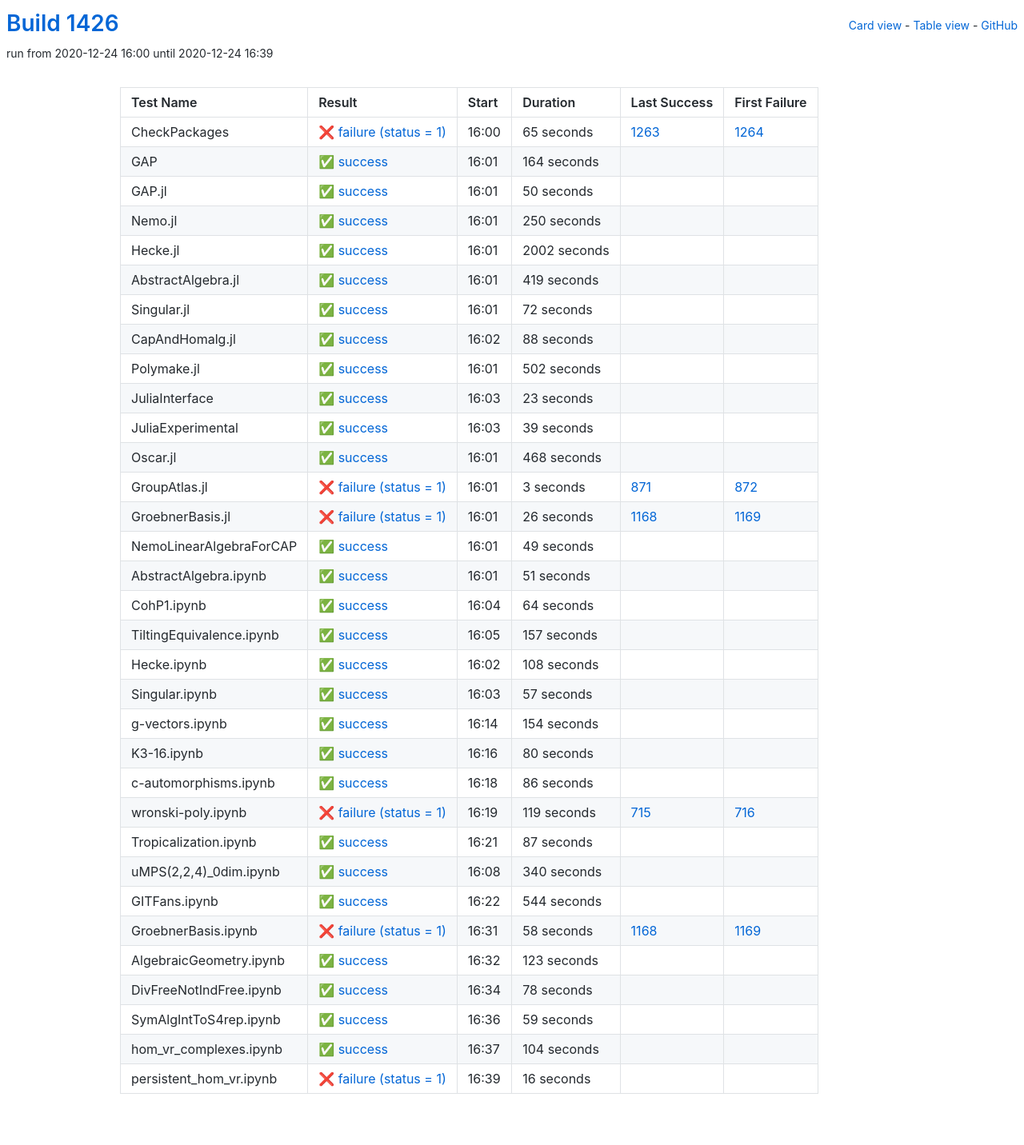
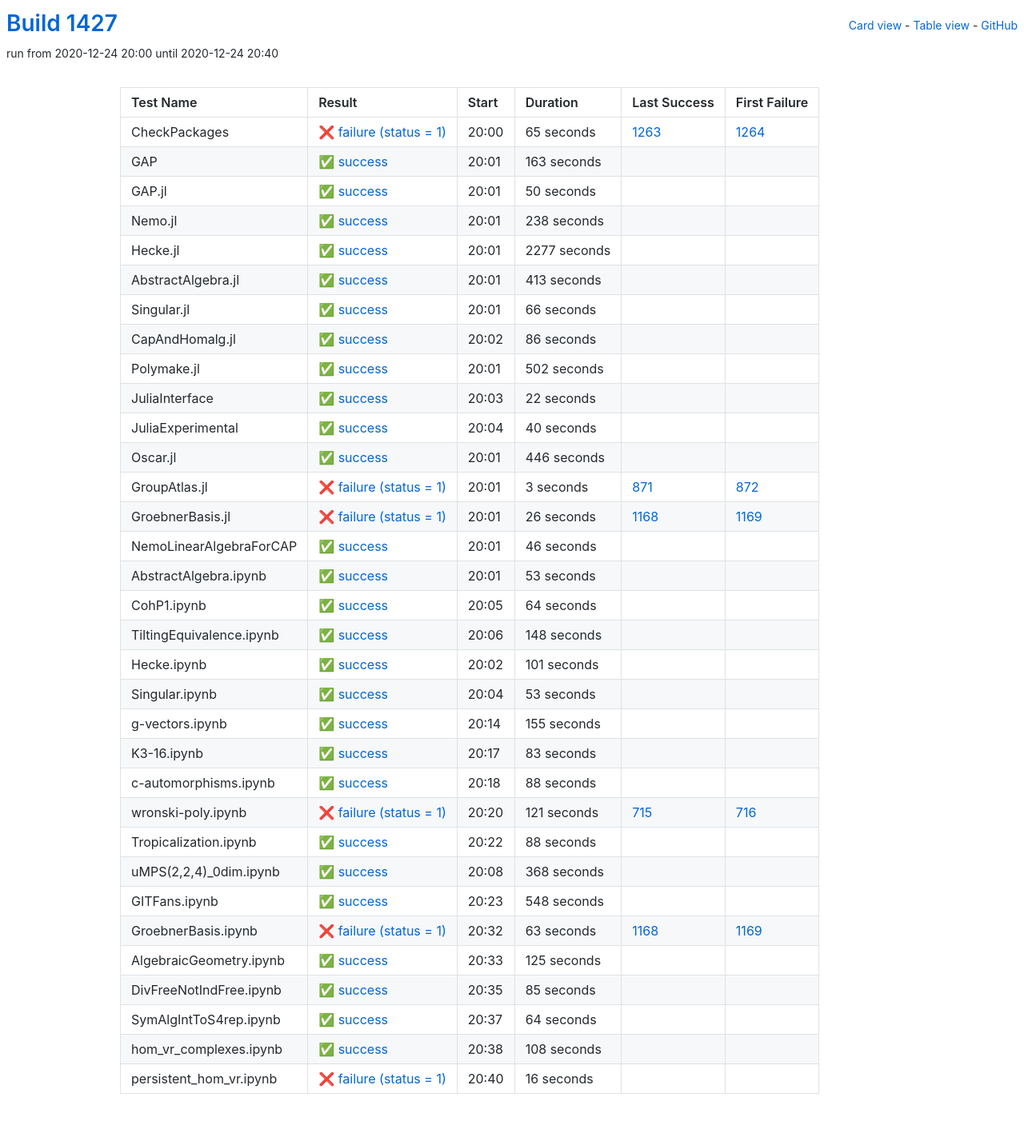
Before and after one commit to oscar-system/oscar-ci-status-stable, a Jekyll site: the page built from table.html, in a window 1280 px wide. Shown: the whole page at 80% size. Built offline with Jekyll 4.4.1, drawn with Linux system fonts in a browser that asks for light colours.

Commit message:
Build #1427

```diff
--- a/_data/ci.yml
+++ b/_data/ci.yml
@@ -1,6 +1,6 @@
 ---
-build: 1426
-build_url: https://oscarci.mathematik.uni-kl.de/job/oscar-stable/1426/
+build: 1427
+build_url: https://oscarci.mathematik.uni-kl.de/job/oscar-stable/1427/
 job: oscar-stable
 organization: oscar-system
 repo: oscar-ci-status-stable
@@ -8,8 +8,8 @@ repourl: https://github.com/oscar-system/oscar-ci-status-stable
 tests:
 - name: CheckPackages
   id: checkpackages
-  log: https://oscarci.mathematik.uni-kl.de/job/oscar-stable/1426/artifact/logs/build-1426/CheckPackages.log
-  start: 2020-12-24 16:00
+  log: https://oscarci.mathematik.uni-kl.de/job/oscar-stable/1427/artifact/logs/build-1427/CheckPackages.log
+  start: 2020-12-24 20:00
   success: false
   exitcode: 1
   status: failure
@@ -20,20 +20,20 @@ tests:
   first_failure_url: https://oscarci.mathematik.uni-kl.de/job/oscar-stable/1264/
 - name: GAP
   id: gap
-  log: https://oscarci.mathematik.uni-kl.de/job/oscar-stable/1426/artifact/logs/build-1426/GAP.log
-  start: 2020-12-24 16:01
+  log: https://oscarci.mathematik.uni-kl.de/job/oscar-stable/1427/artifact/logs/build-1427/GAP.log
+  start: 2020-12-24 20:01
   success: true
   exitcode: 0
   status: success
-  duration: 164
+  duration: 163
   last_success: false
   last_success_url:
   first_failure: false
   first_failure_url:
 - name: GAP.jl
   id: gap-jl
-  log: https://oscarci.mathematik.uni-kl.de/job/oscar-stable/1426/artifact/logs/build-1426/GAP.jl.log
-  start: 2020-12-24 16:01
+  log: https://oscarci.mathematik.uni-kl.de/job/oscar-stable/1427/artifact/logs/build-1427/GAP.jl.log
+  start: 2020-12-24 20:01
   success: true
   exitcode: 0
   status: success
@@ -44,68 +44,68 @@ tests:
   first_failure_url:
 - name: Nemo.jl
   id: nemo-jl
-  log: https://oscarci.mathematik.uni-kl.de/job/oscar-stable/1426/artifact/logs/build-1426/Nemo.jl.log
-  start: 2020-12-24 16:01
+  log: https://oscarci.mathematik.uni-kl.de/job/oscar-stable/1427/artifact/logs/build-1427/Nemo.jl.log
+  start: 2020-12-24 20:01
   success: true
   exitcode: 0
   status: success
-  duration: 250
+  duration: 238
   last_success: false
   last_success_url:
   first_failure: false
   first_failure_url:
 - name: Hecke.jl
   id: hecke-jl
-  log: https://oscarci.mathematik.uni-kl.de/job/oscar-stable/1426/artifact/logs/build-1426/Hecke.jl.log
-  start: 2020-12-24 16:01
+  log: https://oscarci.mathematik.uni-kl.de/job/oscar-stable/1427/artifact/logs/build-1427/Hecke.jl.log
+  start: 2020-12-24 20:01
   success: true
   exitcode: 0
   status: success
-  duration: 2002
+  duration: 2277
   last_success: false
   last_success_url:
   first_failure: false
   first_failure_url:
 - name: AbstractAlgebra.jl
   id: abstractalgebra-jl
-  log: https://oscarci.mathematik.uni-kl.de/job/oscar-stable/1426/artifact/logs/build-1426/AbstractAlgebra.jl.log
-  start: 2020-12-24 16:01
+  log: https://oscarci.mathematik.uni-kl.de/job/oscar-stable/1427/artifact/logs/build-1427/AbstractAlgebra.jl.log
+  start: 2020-12-24 20:01
   success: true
   exitcode: 0
   status: success
-  duration: 419
+  duration: 413
   last_success: false
   last_success_url:
   first_failure: false
   first_failure_url:
 - name: Singular.jl
   id: singular-jl
-  log: https://oscarci.mathematik.uni-kl.de/job/oscar-stable/1426/artifact/logs/build-1426/Singular.jl.log
-  start: 2020-12-24 16:01
+  log: https://oscarci.mathematik.uni-kl.de/job/oscar-stable/1427/artifact/logs/build-1427/Singular.jl.log
+  start: 2020-12-24 20:01
   success: true
   exitcode: 0
   status: success
-  duration: 72
+  duration: 66
   last_success: false
   last_success_url:
   first_failure: false
   first_failure_url:
 - name: CapAndHomalg.jl
   id: capandhomalg-jl
-  log: https://oscarci.mathematik.uni-kl.de/job/oscar-stable/1426/artifact/logs/build-1426/CapAndHomalg.jl.log
-  start: 2020-12-24 16:02
+  log: https://oscarci.mathematik.uni-kl.de/job/oscar-stable/1427/artifact/logs/build-1427/CapAndHomalg.jl.log
+  start: 2020-12-24 20:02
   success: true
   exitcode: 0
   status: success
-  duration: 88
+  duration: 86
   last_success: false
   last_success_url:
   first_failure: false
   first_failure_url:
 - name: Polymake.jl
   id: polymake-jl
-  log: https://oscarci.mathematik.uni-kl.de/job/oscar-stable/1426/artifact/logs/build-1426/Polymake.jl.log
-  start: 2020-12-24 16:01
+  log: https://oscarci.mathematik.uni-kl.de/job/oscar-stable/1427/artifact/logs/build-1427/Polymake.jl.log
+  start: 2020-12-24 20:01
   success: true
   exitcode: 0
   status: success
@@ -116,44 +116,44 @@ tests:
   first_failure_url:
 - name: JuliaInterface
   id: juliainterface
-  log: https://oscarci.mathematik.uni-kl.de/job/oscar-stable/1426/artifact/logs/build-1426/JuliaInterface.log
-  start: 2020-12-24 16:03
+  log: https://oscarci.mathematik.uni-kl.de/job/oscar-stable/1427/artifact/logs/build-1427/JuliaInterface.log
+  start: 2020-12-24 20:03
   success: true
   exitcode: 0
   status: success
-  duration: 23
+  duration: 22
   last_success: false
   last_success_url:
   first_failure: false
   first_failure_url:
 - name: JuliaExperimental
   id: juliaexperimental
-  log: https://oscarci.mathematik.uni-kl.de/job/oscar-stable/1426/artifact/logs/build-1426/JuliaExperimental.log
-  start: 2020-12-24 16:03
+  log: https://oscarci.mathematik.uni-kl.de/job/oscar-stable/1427/artifact/logs/build-1427/JuliaExperimental.log
+  start: 2020-12-24 20:04
   success: true
   exitcode: 0
   status: success
-  duration: 39
+  duration: 40
   last_success: false
   last_success_url:
   first_failure: false
   first_failure_url:
 - name: Oscar.jl
   id: oscar-jl
-  log: https://oscarci.mathematik.uni-kl.de/job/oscar-stable/1426/artifact/logs/build-1426/Oscar.jl.log
-  start: 2020-12-24 16:01
+  log: https://oscarci.mathematik.uni-kl.de/job/oscar-stable/1427/artifact/logs/build-1427/Oscar.jl.log
+  start: 2020-12-24 20:01
   success: true
   exitcode: 0
   status: success
-  duration: 468
+  duration: 446
   last_success: false
   last_success_url:
   first_failure: false
   first_failure_url:
 - name: GroupAtlas.jl
   id: groupatlas-jl
-  log: https://oscarci.mathematik.uni-kl.de/job/oscar-stable/1426/artifact/logs/build-1426/GroupAtlas.jl.log
-  start: 2020-12-24 16:01
+  log: https://oscarci.mathematik.uni-kl.de/job/oscar-stable/1427/artifact/logs/build-1427/GroupAtlas.jl.log
+  start: 2020-12-24 20:01
   success: false
   exitcode: 1
   status: failure
@@ -164,8 +164,8 @@ tests:
   first_failure_url: https://oscarci.mathematik.uni-kl.de/job/oscar-stable/872/
 - name: GroebnerBasis.jl
   id: groebnerbasis-jl
-  log: https://oscarci.mathematik.uni-kl.de/job/oscar-stable/1426/artifact/logs/build-1426/GroebnerBasis.jl.log
-  start: 2020-12-24 16:01
+  log: https://oscarci.mathematik.uni-kl.de/job/oscar-stable/1427/artifact/logs/build-1427/GroebnerBasis.jl.log
+  start: 2020-12-24 20:01
   success: false
   exitcode: 1
   status: failure
@@ -176,32 +176,32 @@ tests:
   first_failure_url: https://oscarci.mathematik.uni-kl.de/job/oscar-stable/1169/
 - name: NemoLinearAlgebraForCAP
   id: nemolinearalgebraforcap
-  log: https://oscarci.mathematik.uni-kl.de/job/oscar-stable/1426/artifact/logs/build-1426/NemoLinearAlgebraForCAP.log
-  start: 2020-12-24 16:01
+  log: https://oscarci.mathematik.uni-kl.de/job/oscar-stable/1427/artifact/logs/build-1427/NemoLinearAlgebraForCAP.log
+  start: 2020-12-24 20:01
   success: true
   exitcode: 0
   status: success
-  duration: 49
+  duration: 46
   last_success: false
   last_success_url:
   first_failure: false
   first_failure_url:
 - name: AbstractAlgebra.ipynb
   id: abstractalgebra-ipynb
-  log: https://oscarci.mathematik.uni-kl.de/job/oscar-stable/1426/artifact/logs/build-1426/AbstractAlgebra.ipynb.log
-  start: 2020-12-24 16:01
+  log: https://oscarci.mathematik.uni-kl.de/job/oscar-stable/1427/artifact/logs/build-1427/AbstractAlgebra.ipynb.log
+  start: 2020-12-24 20:01
   success: true
   exitcode: 0
   status: success
-  duration: 51
+  duration: 53
   last_success: false
   last_success_url:
   first_failure: false
   first_failure_url:
 - name: CohP1.ipynb
   id: cohp1-ipynb
-  log: https://oscarci.mathematik.uni-kl.de/job/oscar-stable/1426/artifact/logs/build-1426/CohP1.ipynb.log
-  start: 2020-12-24 16:04
+  log: https://oscarci.mathematik.uni-kl.de/job/oscar-stable/1427/artifact/logs/build-1427/CohP1.ipynb.log
+  start: 2020-12-24 20:05
   success: true
   exitcode: 0
   status: success
@@ -212,20 +212,176 @@ tests:
   first_failure_url:
 - name: TiltingEquivalence.ipynb
   id: tiltingequivalence-ipynb
-  log: https://oscarci.mathematik.uni-kl.de/job/oscar-stable/1426/artifact/logs/build-1426/TiltingEquivalence.ipynb.log
-  start: 2020-12-24 16:05
+  log: https://oscarci.mathematik.uni-kl.de/job/oscar-stable/1427/artifact/logs/build-1427/TiltingEquivalence.ipynb.log
+  start: 2020-12-24 20:06
   success: true
   exitcode: 0
   status: success
-  duration: 157
+  duration: 148
   last_success: false
   last_success_url:
   first_failure: false
   first_failure_url:
 - name: Hecke.ipynb
   id: hecke-ipynb
-  log: https://oscarci.mathematik.uni-kl.de/job/oscar-stable/1426/artifact/logs/build-1426/Hecke.ipynb.log
-  start: 2020-12-24 16:02
+  log: https://oscarci.mathematik.uni-kl.de/job/oscar-stable/1427/artifact/logs/build-1427/Hecke.ipynb.log
+  start: 2020-12-24 20:02
+  success: true
+  exitcode: 0
+  status: success
+  duration: 101
+  last_success: false
+  last_success_url:
+  first_failure: false
+  first_failure_url:
+- name: Singular.ipynb
+  id: singular-ipynb
+  log: https://oscarci.mathematik.uni-kl.de/job/oscar-stable/1427/artifact/logs/build-1427/Singular.ipynb.log
+  start: 2020-12-24 20:04
+  success: true
+  exitcode: 0
+  status: success
+  duration: 53
+  last_success: false
+  last_success_url:
+  first_failure: false
+  first_failure_url:
+- name: g-vectors.ipynb
+  id: g-vectors-ipynb
+  log: https://oscarci.mathematik.uni-kl.de/job/oscar-stable/1427/artifact/logs/build-1427/g-vectors.ipynb.log
+  start: 2020-12-24 20:14
+  success: true
+  exitcode: 0
+  status: success
+  duration: 155
+  last_success: false
+  last_success_url:
+  first_failure: false
+  first_failure_url:
+- name: K3-16.ipynb
+  id: k3-16-ipynb
+  log: https://oscarci.mathematik.uni-kl.de/job/oscar-stable/1427/artifact/logs/build-1427/K3-16.ipynb.log
+  start: 2020-12-24 20:17
+  success: true
+  exitcode: 0
+  status: success
+  duration: 83
+  last_success: false
+  last_success_url:
+  first_failure: false
+  first_failure_url:
+- name: c-automorphisms.ipynb
+  id: c-automorphisms-ipynb
+  log: https://oscarci.mathematik.uni-kl.de/job/oscar-stable/1427/artifact/logs/build-1427/c-automorphisms.ipynb.log
+  start: 2020-12-24 20:18
+  success: true
+  exitcode: 0
+  status: success
+  duration: 88
+  last_success: false
+  last_success_url:
+  first_failure: false
+  first_failure_url:
+- name: wronski-poly.ipynb
+  id: wronski-poly-ipynb
+  log: https://oscarci.mathematik.uni-kl.de/job/oscar-stable/1427/artifact/logs/build-1427/wronski-poly.ipynb.log
+  start: 2020-12-24 20:20
+  success: false
+  exitcode: 1
+  status: failure
+  duration: 121
+  last_success: 715
+  last_success_url: https://oscarci.mathematik.uni-kl.de/job/oscar-stable/715/
+  first_failure: 716
+  first_failure_url: https://oscarci.mathematik.uni-kl.de/job/oscar-stable/716/
+- name: Tropicalization.ipynb
+  id: tropicalization-ipynb
+  log: https://oscarci.mathematik.uni-kl.de/job/oscar-stable/1427/artifact/logs/build-1427/Tropicalization.ipynb.log
+  start: 2020-12-24 20:22
+  success: true
+  exitcode: 0
+  status: success
+  duration: 88
+  last_success: false
+  last_success_url:
+  first_failure: false
+  first_failure_url:
+- name: uMPS(2,2,4)_0dim.ipynb
+  id: umps-2-2-4-0dim-ipynb
+  log: https://oscarci.mathematik.uni-kl.de/job/oscar-stable/1427/artifact/logs/build-1427/uMPS-2-2-4-_0dim.ipynb.log
+  start: 2020-12-24 20:08
+  success: true
+  exitcode: 0
+  status: success
+  duration: 368
+  last_success: false
+  last_success_url:
+  first_failure: false
+  first_failure_url:
+- name: GITFans.ipynb
+  id: gitfans-ipynb
+  log: https://oscarci.mathematik.uni-kl.de/job/oscar-stable/1427/artifact/logs/build-1427/GITFans.ipynb.log
+  start: 2020-12-24 20:23
+  success: true
+  exitcode: 0
+  status: success
+  duration: 548
+  last_success: false
+  last_success_url:
+  first_failure: false
+  first_failure_url:
+- name: GroebnerBasis.ipynb
+  id: groebnerbasis-ipynb
+  log: https://oscarci.mathematik.uni-kl.de/job/oscar-stable/1427/artifact/logs/build-1427/GroebnerBasis.ipynb.log
+  start: 2020-12-24 20:32
+  success: false
+  exitcode: 1
+  status: failure
+  duration: 63
+  last_success: 1168
+  last_success_url: https://oscarci.mathematik.uni-kl.de/job/oscar-stable/1168/
+  first_failure: 1169
+  first_failure_url: https://oscarci.mathematik.uni-kl.de/job/oscar-stable/1169/
+- name: AlgebraicGeometry.ipynb
+  id: algebraicgeometry-ipynb
+  log: https://oscarci.mathematik.uni-kl.de/job/oscar-stable/1427/artifact/logs/build-1427/AlgebraicGeometry.ipynb.log
+  start: 2020-12-24 20:33
+  success: true
+  exitcode: 0
+  status: success
+  duration: 125
+  last_success: false
+  last_success_url:
+  first_failure: false
+  first_failure_url:
+- name: DivFreeNotIndFree.ipynb
+  id: divfreenotindfree-ipynb
+  log: https://oscarci.mathematik.uni-kl.de/job/oscar-stable/1427/artifact/logs/build-1427/DivFreeNotIndFree.ipynb.log
+  start: 2020-12-24 20:35
+  success: true
+  exitcode: 0
+  status: success
+  duration: 85
+  last_success: false
+  last_success_url:
+  first_failure: false
+  first_failure_url:
+- name: SymAlgIntToS4rep.ipynb
+  id: symalginttos4rep-ipynb
+  log: https://oscarci.mathematik.uni-kl.de/job/oscar-stable/1427/artifact/logs/build-1427/SymAlgIntToS4rep.ipynb.log
+  start: 2020-12-24 20:37
+  success: true
+  exitcode: 0
+  status: success
+  duration: 64
+  last_success: false
+  last_success_url:
+  first_failure: false
+  first_failure_url:
+- name: hom_vr_complexes.ipynb
+  id: hom-vr-complexes-ipynb
+  log: https://oscarci.mathematik.uni-kl.de/job/oscar-stable/1427/artifact/logs/build-1427/hom_vr_complexes.ipynb.log
+  start: 2020-12-24 20:38
   success: true
   exitcode: 0
   status: success
@@ -234,166 +390,10 @@ tests:
   last_success_url:
   first_failure: false
   first_failure_url:
-- name: Singular.ipynb
-  id: singular-ipynb
-  log: https://oscarci.mathematik.uni-kl.de/job/oscar-stable/1426/artifact/logs/build-1426/Singular.ipynb.log
-  start: 2020-12-24 16:03
-  success: true
-  exitcode: 0
-  status: success
-  duration: 57
-  last_success: false
-  last_success_url:
-  first_failure: false
-  first_failure_url:
-- name: g-vectors.ipynb
-  id: g-vectors-ipynb
-  log: https://oscarci.mathematik.uni-kl.de/job/oscar-stable/1426/artifact/logs/build-1426/g-vectors.ipynb.log
-  start: 2020-12-24 16:14
-  success: true
-  exitcode: 0
-  status: success
-  duration: 154
-  last_success: false
-  last_success_url:
-  first_failure: false
-  first_failure_url:
-- name: K3-16.ipynb
-  id: k3-16-ipynb
-  log: https://oscarci.mathematik.uni-kl.de/job/oscar-stable/1426/artifact/logs/build-1426/K3-16.ipynb.log
-  start: 2020-12-24 16:16
-  success: true
-  exitcode: 0
-  status: success
-  duration: 80
-  last_success: false
-  last_success_url:
-  first_failure: false
-  first_failure_url:
-- name: c-automorphisms.ipynb
-  id: c-automorphisms-ipynb
-  log: https://oscarci.mathematik.uni-kl.de/job/oscar-stable/1426/artifact/logs/build-1426/c-automorphisms.ipynb.log
-  start: 2020-12-24 16:18
-  success: true
-  exitcode: 0
-  status: success
-  duration: 86
-  last_success: false
-  last_success_url:
-  first_failure: false
-  first_failure_url:
-- name: wronski-poly.ipynb
-  id: wronski-poly-ipynb
-  log: https://oscarci.mathematik.uni-kl.de/job/oscar-stable/1426/artifact/logs/build-1426/wronski-poly.ipynb.log
-  start: 2020-12-24 16:19
-  success: false
-  exitcode: 1
-  status: failure
-  duration: 119
-  last_success: 715
-  last_success_url: https://oscarci.mathematik.uni-kl.de/job/oscar-stable/715/
-  first_failure: 716
-  first_failure_url: https://oscarci.mathematik.uni-kl.de/job/oscar-stable/716/
-- name: Tropicalization.ipynb
-  id: tropicalization-ipynb
-  log: https://oscarci.mathematik.uni-kl.de/job/oscar-stable/1426/artifact/logs/build-1426/Tropicalization.ipynb.log
-  start: 2020-12-24 16:21
-  success: true
-  exitcode: 0
-  status: success
-  duration: 87
-  last_success: false
-  last_success_url:
-  first_failure: false
-  first_failure_url:
-- name: uMPS(2,2,4)_0dim.ipynb
-  id: umps-2-2-4-0dim-ipynb
-  log: https://oscarci.mathematik.uni-kl.de/job/oscar-stable/1426/artifact/logs/build-1426/uMPS-2-2-4-_0dim.ipynb.log
-  start: 2020-12-24 16:08
-  success: true
-  exitcode: 0
-  status: success
-  duration: 340
-  last_success: false
-  last_success_url:
-  first_failure: false
-  first_failure_url:
-- name: GITFans.ipynb
-  id: gitfans-ipynb
-  log: https://oscarci.mathematik.uni-kl.de/job/oscar-stable/1426/artifact/logs/build-1426/GITFans.ipynb.log
-  start: 2020-12-24 16:22
-  success: true
-  exitcode: 0
-  status: success
-  duration: 544
-  last_success: false
-  last_success_url:
-  first_failure: false
-  first_failure_url:
-- name: GroebnerBasis.ipynb
-  id: groebnerbasis-ipynb
-  log: https://oscarci.mathematik.uni-kl.de/job/oscar-stable/1426/artifact/logs/build-1426/GroebnerBasis.ipynb.log
-  start: 2020-12-24 16:31
-  success: false
-  exitcode: 1
-  status: failure
-  duration: 58
-  last_success: 1168
-  last_success_url: https://oscarci.mathematik.uni-kl.de/job/oscar-stable/1168/
-  first_failure: 1169
-  first_failure_url: https://oscarci.mathematik.uni-kl.de/job/oscar-stable/1169/
-- name: AlgebraicGeometry.ipynb
-  id: algebraicgeometry-ipynb
-  log: https://oscarci.mathematik.uni-kl.de/job/oscar-stable/1426/artifact/logs/build-1426/AlgebraicGeometry.ipynb.log
-  start: 2020-12-24 16:32
-  success: true
-  exitcode: 0
-  status: success
-  duration: 123
-  last_success: false
-  last_success_url:
-  first_failure: false
-  first_failure_url:
-- name: DivFreeNotIndFree.ipynb
-  id: divfreenotindfree-ipynb
-  log: https://oscarci.mathematik.uni-kl.de/job/oscar-stable/1426/artifact/logs/build-1426/DivFreeNotIndFree.ipynb.log
-  start: 2020-12-24 16:34
-  success: true
-  exitcode: 0
-  status: success
-  duration: 78
-  last_success: false
-  last_success_url:
-  first_failure: false
-  first_failure_url:
-- name: SymAlgIntToS4rep.ipynb
-  id: symalginttos4rep-ipynb
-  log: https://oscarci.mathematik.uni-kl.de/job/oscar-stable/1426/artifact/logs/build-1426/SymAlgIntToS4rep.ipynb.log
-  start: 2020-12-24 16:36
-  success: true
-  exitcode: 0
-  status: success
-  duration: 59
-  last_success: false
-  last_success_url:
-  first_failure: false
-  first_failure_url:
-- name: hom_vr_complexes.ipynb
-  id: hom-vr-complexes-ipynb
-  log: https://oscarci.mathematik.uni-kl.de/job/oscar-stable/1426/artifact/logs/build-1426/hom_vr_complexes.ipynb.log
-  start: 2020-12-24 16:37
-  success: true
-  exitcode: 0
-  status: success
-  duration: 104
-  last_success: false
-  last_success_url:
-  first_failure: false
-  first_failure_url:
 - name: persistent_hom_vr.ipynb
   id: persistent-hom-vr-ipynb
-  log: https://oscarci.mathematik.uni-kl.de/job/oscar-stable/1426/artifact/logs/build-1426/persistent_hom_vr.ipynb.log
-  start: 2020-12-24 16:39
+  log: https://oscarci.mathematik.uni-kl.de/job/oscar-stable/1427/artifact/logs/build-1427/persistent_hom_vr.ipynb.log
+  start: 2020-12-24 20:40
   success: false
   exitcode: 1
   status: failure
```
Also changed, not shown: README.md.
